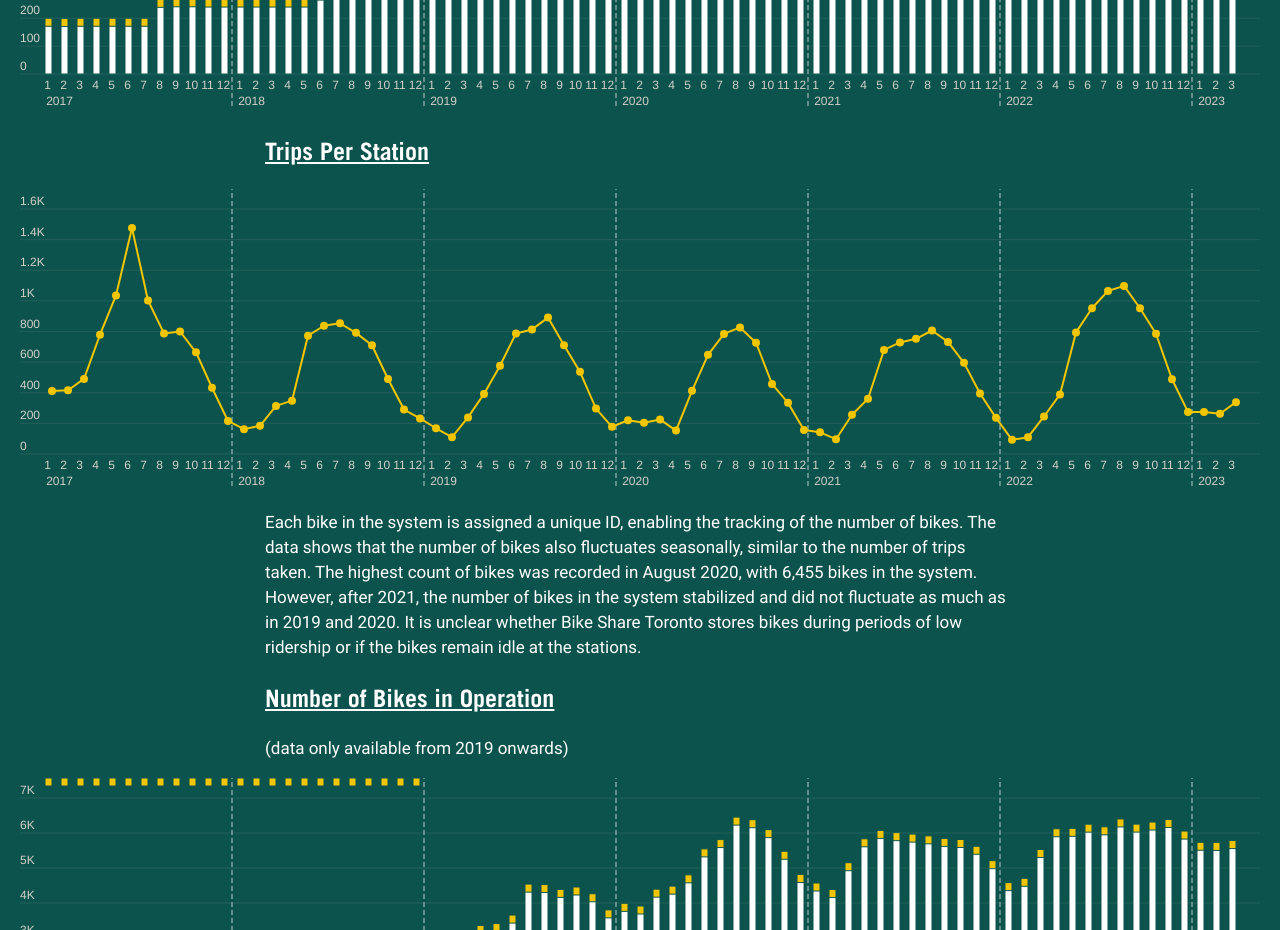
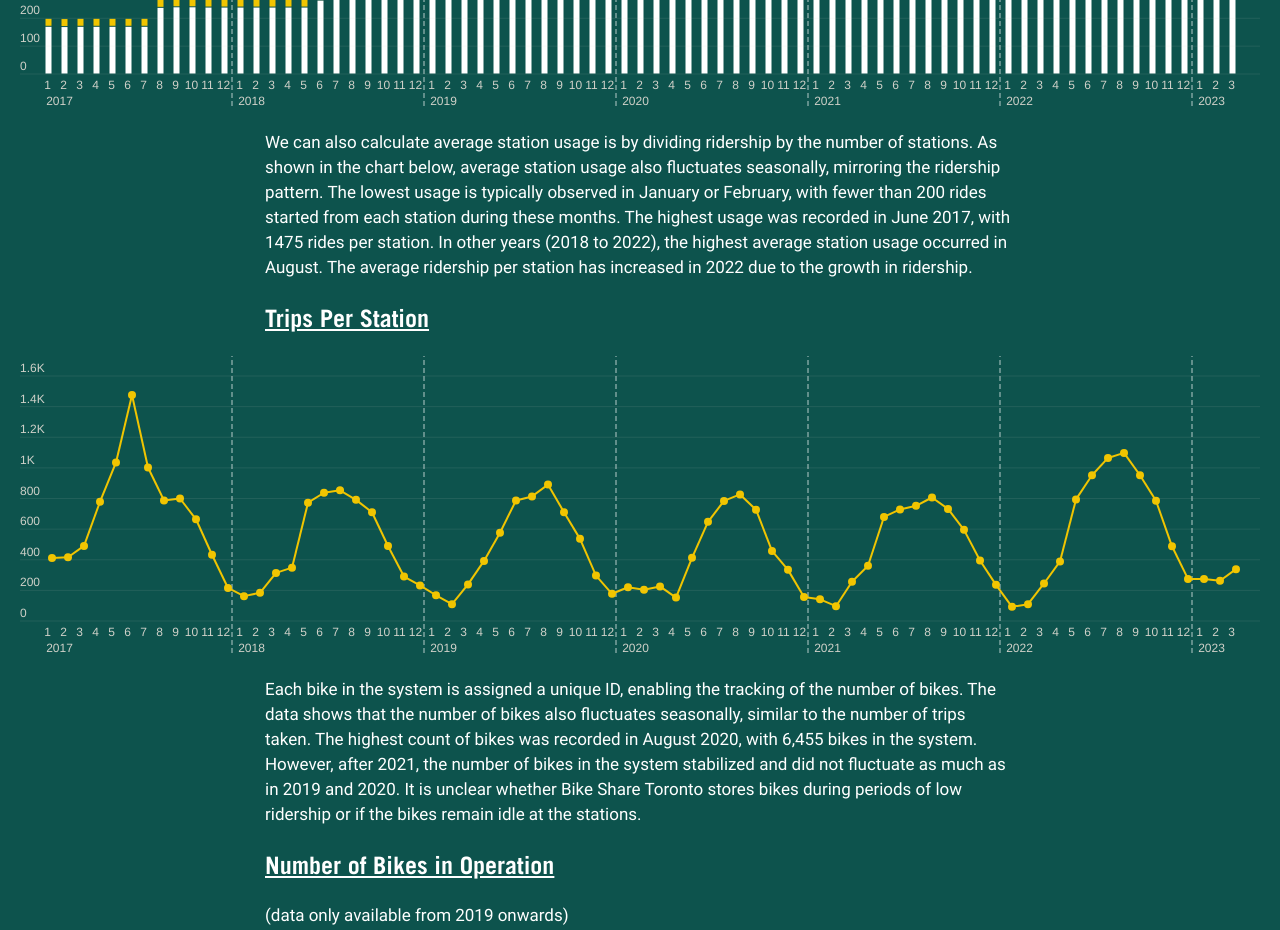
Before and after one commit to schoolofcities/bike-share-toronto, a SvelteKit app: page /trends in a window 1280 px wide. Shown: the part 2560-3490 px from the top of the page. Built offline with nearby package versions, Linux system fonts and the light colour scheme.

Commit message:
copy edit

```diff
--- a/src/routes/trends/+page.svelte
+++ b/src/routes/trends/+page.svelte
@@ -101,7 +101,6 @@
     <div class="text">
         <p>
             The bikeshare system has been expanding since 2017, with the number of stations increasing from 200 to 659 by 2023. The chart below illustrates the fast  expansion. Before 2020, large expansions would occur in July, with many stations installed in either June or July. The pace of expansion slowed in 2021, resulting in a relatively stable number of stations. In 2022, the expansion occurred incrementally, with a few stations installed each month.
-
         </p>
         <h3>Number of Operating Bike Share Stations</h3>
     </div>
@@ -115,6 +114,9 @@
     />
 
     <div class="text">
+        <p>
+            We can also calculate average station usage is by dividing ridership by the number of stations. As shown in the chart below, average station usage also fluctuates seasonally, mirroring the ridership pattern. The lowest usage is typically observed in January or February, with fewer than 200 rides started from each station during these months. The highest usage was recorded in June 2017, with 1475 rides per station. In other years (2018 to 2022), the highest average station usage occurred in August. The average ridership per station has increased in 2022 due to the growth in ridership.
+        </p>
         <h3>Trips Per Station</h3>
     </div>
 
@@ -126,7 +128,10 @@
         type="line"
     />
 
+
+
     <div class="text">
+
         <p>
             Each bike in the system is assigned a unique ID, enabling the tracking of the number of bikes. The data shows that the number of bikes also fluctuates seasonally, similar to the number of trips taken. The highest count of bikes was recorded in August 2020, with 6,455 bikes in the system. However, after 2021, the number of bikes in the system stabilized and did not fluctuate as much as in 2019 and 2020. It is unclear whether Bike Share Toronto stores bikes during periods of low ridership or if the bikes remain idle at the stations.
         </p>
```
